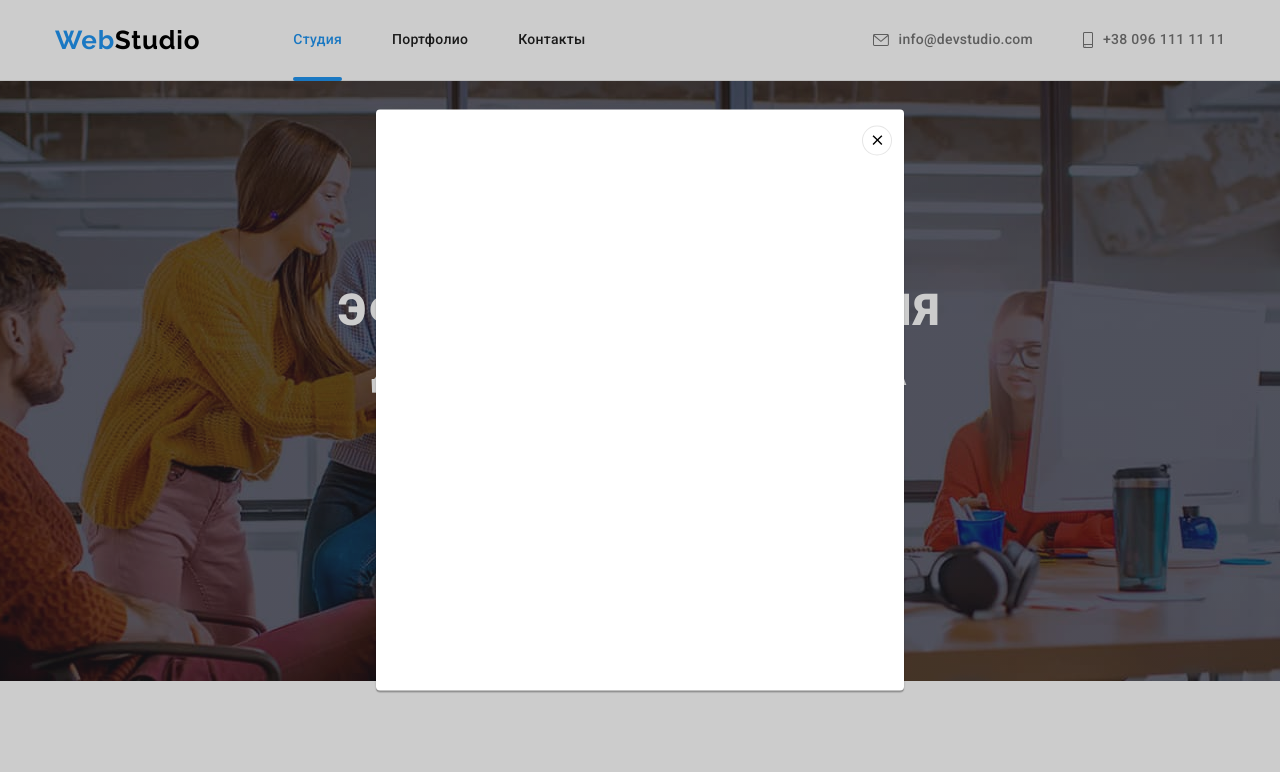
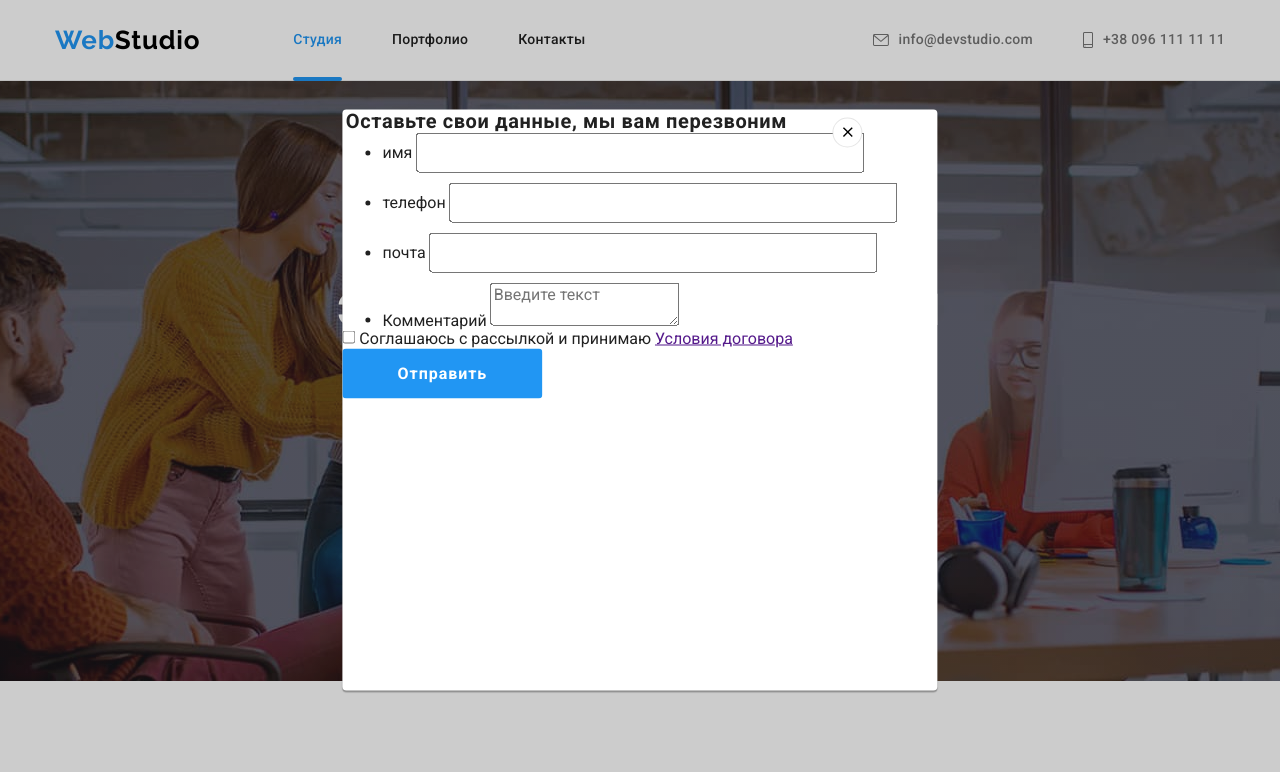
Before and after one commit to babichevvitek/goit-markup-hw-06, a plain HTML site: page index.html in a window 1280 px wide. Both pictures are taken after a click on the button "Заказать услугу". Shown: the top 772 px of the page. Drawn offline with nearby package versions, Linux system fonts and the light colour scheme.

Commit message:
дз 6 початок

```diff
--- a/css/styles.css
+++ b/css/styles.css
@@ -321,8 +321,8 @@ bottom: -1px;
   display: flex;
   justify-content: center;
   align-items: center;
-  left: 92%;
-  bottom: 92%;
+  left: 490px;
+  bottom: 543px;
   padding: 6px;
   width: 30px;
  height: 30px;
@@ -338,6 +338,62 @@ bottom: -1px;
   color: var(--primary-text-color);
 }
 
+.declare{
+ display: block;
+  justify-content: center;
+  align-items: center;
+
+ font-family: Roboto;
+ font-style: normal;
+ font-weight: bold;
+ font-size: 20px;
+ line-height: 23px;
+ text-align: center;
+ letter-spacing: 0.03em;
+ color: var(--title-text-color);
+ width: 448px;
+ height: 23px;
+}
+.field{
+
+
+  display: inline-block;
+ padding-left: 40px;
+ padding-right: 40px;
+}
+.form-input{
+
+  width: 448px;
+  height: 40px;
+  margin-bottom: 10px;
+}
+.comment-text{
+
+}
+.send{
+ position: absolute;
+ cursor: pointer;
+ display:inline-block;
+ align-items: center;
+ text-align: center;
+ border-color: transparent;
+ width: 200px;
+ height: 50px;
+ font-family: Roboto;
+ font-weight: bold;
+ font-size: 16px;
+ line-height: 1.87;
+ letter-spacing: 0.06em;
+ color: var(--hero-text-color);
+ background: var(--accent-color);
+
+ border-radius: 4px;
+ transition: background-color 250ms cubic-bezier(0.4, 0, 0.2, 1), box-shadow 250ms cubic-bezier(0.4, 0, 0.2, 1);
+}
+.send:hover{
+  background-color:var(--button-text-color);
+  box-shadow: 0px 4px 4px rgba(0, 0, 0, 0.15);
+}
 
 .section{
  padding-top: 94px;
--- a/index.html
+++ b/index.html
@@ -488,6 +488,65 @@
                    </svg>
                 </button>
 
+
+
+                <form class="form-modal">
+
+                    <p class="declare">
+                        Оставьте свои данные, мы вам перезвоним
+                    </p>
+
+                    <ul class="field">
+                        <li class="field-item">
+                            <label class="form-label" for="name">имя</label>
+                          <input type="text" class="form-input" name="name" id="name" />
+
+                        </li>
+
+                        <li class="field-item">
+                            <label class="tel" for="tel">телефон</label>
+                            <input type="tel" class="form-input" name="tel" id="tel" />
+                        </li>
+
+                        <li class="field-item">
+
+                         <label class="email" for="email">почта</label>
+                         <input type="email" class="form-input" name="email" id="email" />
+
+                        </li>
+
+                        <li class="field-item-comment">
+
+                            <label class="comment" for="comment">
+                               Комментарий
+                               <textarea class="comment-text" name="" placeholder="Введите текст"></textarea>
+
+                           </label>
+                        </li>
+
+
+
+
+                    </ul>
+
+
+
+
+                   <div class="form-policy">
+                        <label class="policy" for="policy"></label>
+
+                         <input type="checkbox" name="policy" id="policy" />
+                         Соглашаюсь с рассылкой и принимаю
+                         <a href="" class="policy-link">Условия договора</a>
+
+                    </div>
+
+
+
+                    <button class="send" type="submit">Отправить</button>
+
+                </form>
+
             </div>
      </div>
         <script src="./js/modal.js"></script>
```
